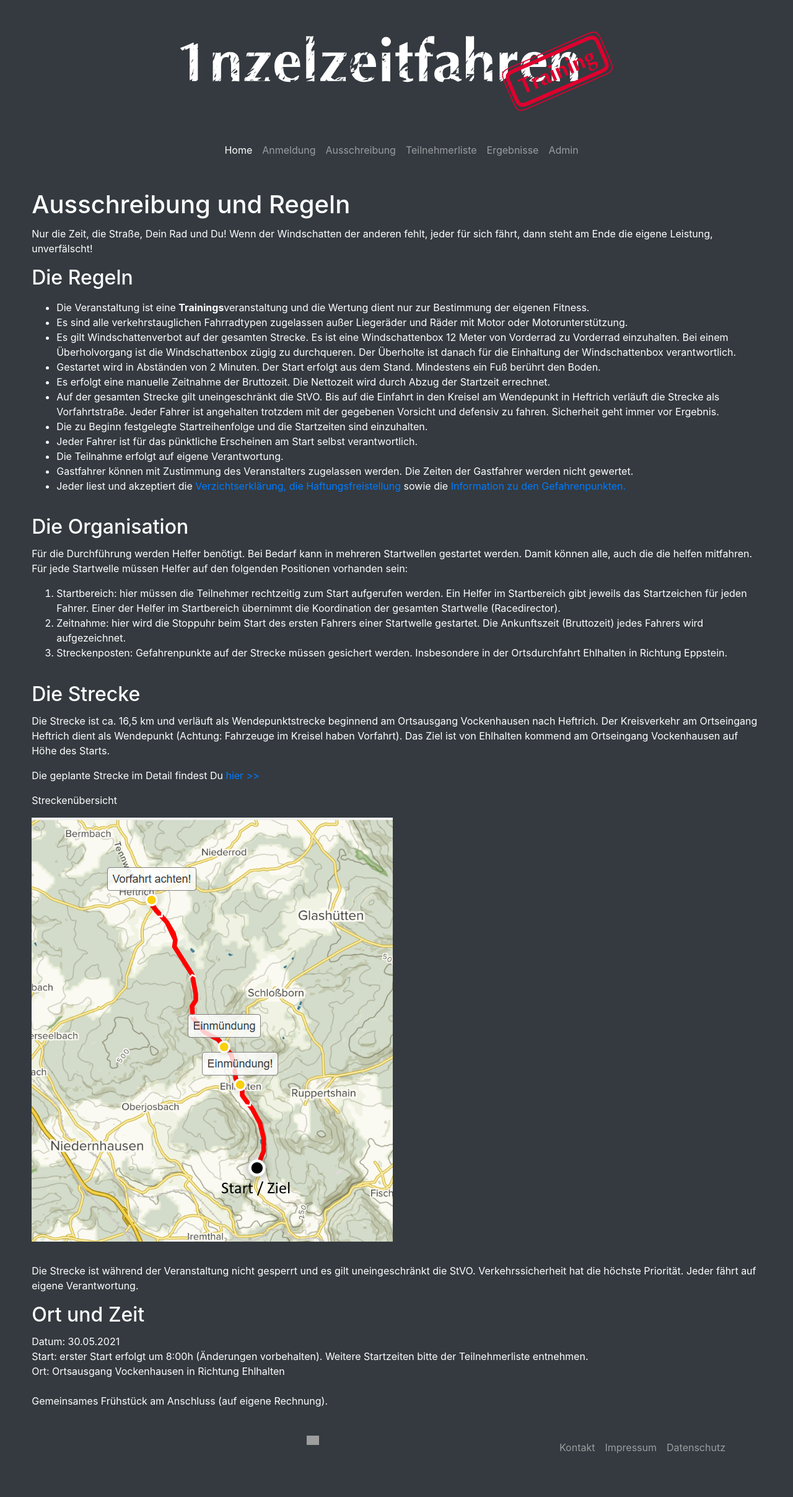
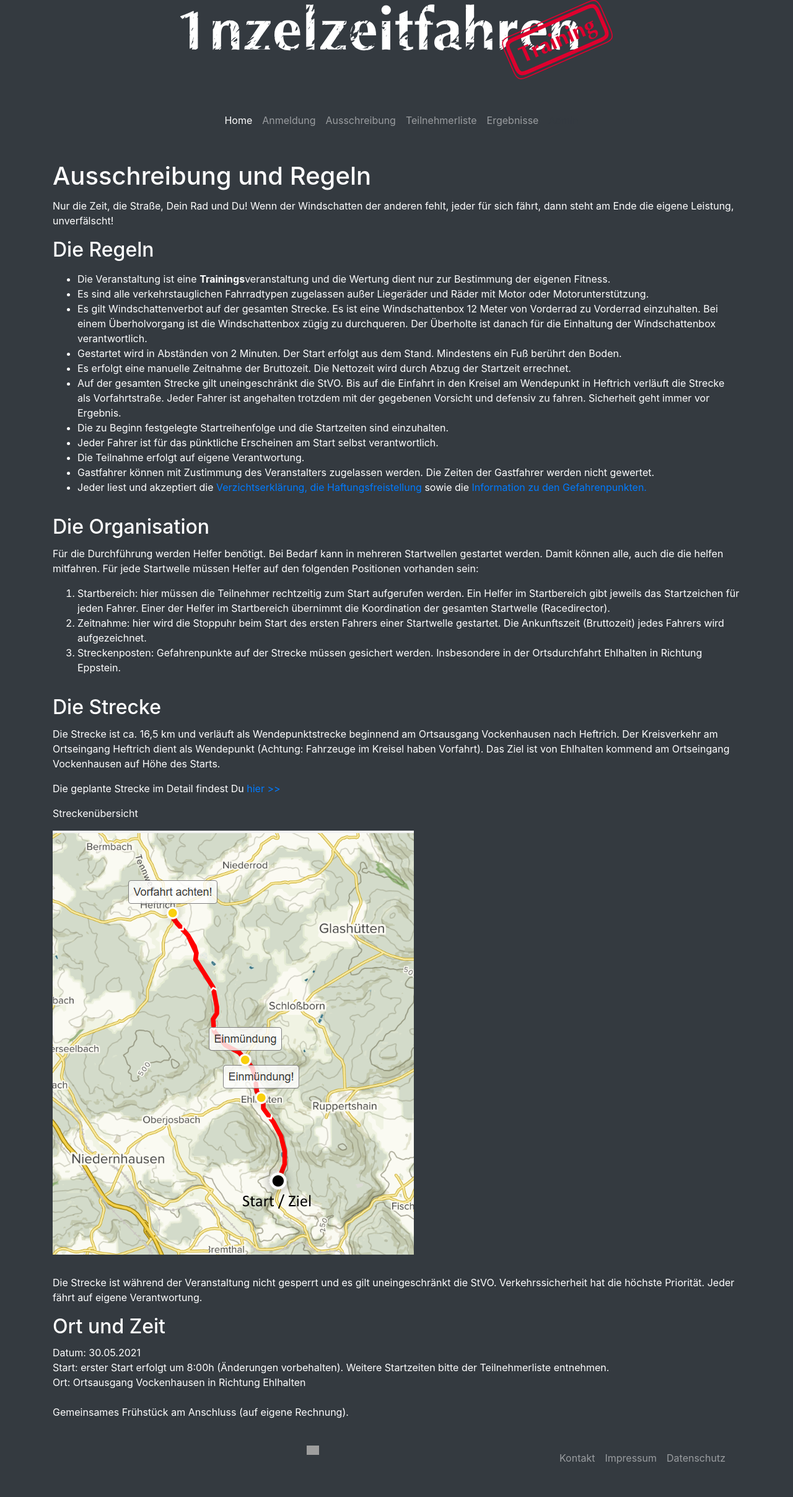
Before and after one commit to Chris10014/1nzelzeitfahren---php-version, a PHP site: the page made by views/athletes/rules.php in a window 1280 px wide. Shown: the whole page at 62% size. After the commit the page ends 2361 px from the top, so only its background shows below. Run offline with PHP 8.4, Linux system fonts and the light colour scheme; the template is opened without the code that fills it, so the values that code supplies are empty; a stand-in replaces the project's code that opens the database connection; some libraries are stand-ins or nearby versions; grey boxes are pictures that could not be loaded.

Commit message:
Added class container to rules, results.

```diff
--- a/static/css/style.css
+++ b/static/css/style.css
@@ -3,7 +3,7 @@
  */
 
 body {
-   margin: 4%;
+
    background-color: #343a40;
 }
 
--- a/views/athletes/rules.php
+++ b/views/athletes/rules.php
@@ -1,7 +1,10 @@
 <header>
+    <div class="container">
         <h1>Ausschreibung und Regeln</h1>
+    </div>
 </header>
 <main>
+    <div class="container">
         <p>Nur die Zeit, die Straße, Dein Rad und Du! Wenn der Windschatten der anderen fehlt, jeder für sich fährt, dann steht am Ende die eigene Leistung, unverfälscht!</p>
         <section>
             <h2>Die Regeln</h2>
@@ -50,4 +53,5 @@
                 Gemeinsames Frühstück am Anschluss (auf eigene Rechnung).
             </p>
         </section>
+    </div><!-- / container -->
 </main>
--- a/views/events/results.php
+++ b/views/events/results.php
@@ -1,7 +1,10 @@
 <header>
+    <div class="container">
         <h1>Ergebnisse</h1>
+    </div>
 </header>
 <main>
+    <div class="container">
 
         <section>
             <h2><?= $data['event']['name'] ?> am <?= Utils::convertDate($data['event']['date']) ?></h2>
@@ -79,6 +82,7 @@
                 ?>
             </ul>
         </section>
+    </div><!-- / Container -->
 </main>
 
 <script>
--- a/views/header.php
+++ b/views/header.php
@@ -58,7 +58,7 @@ session_start();
                      <a class="nav-link" href="<?= DIR ?>events/results/1">Ergebnisse</a>
                   </li>
                   <li class=" nav-item">
-                     <a class="nav-link" href="<?= DIR ?>events/editResults/1">Admin</a>
+                     <a class="nav-link" style="color:#343a40" href="<?= DIR ?>events/editResults/1">Admin</a>
                   </li>
                </ul>
             </div>
```
Lines whose indentation alone changed are shown as unchanged.
